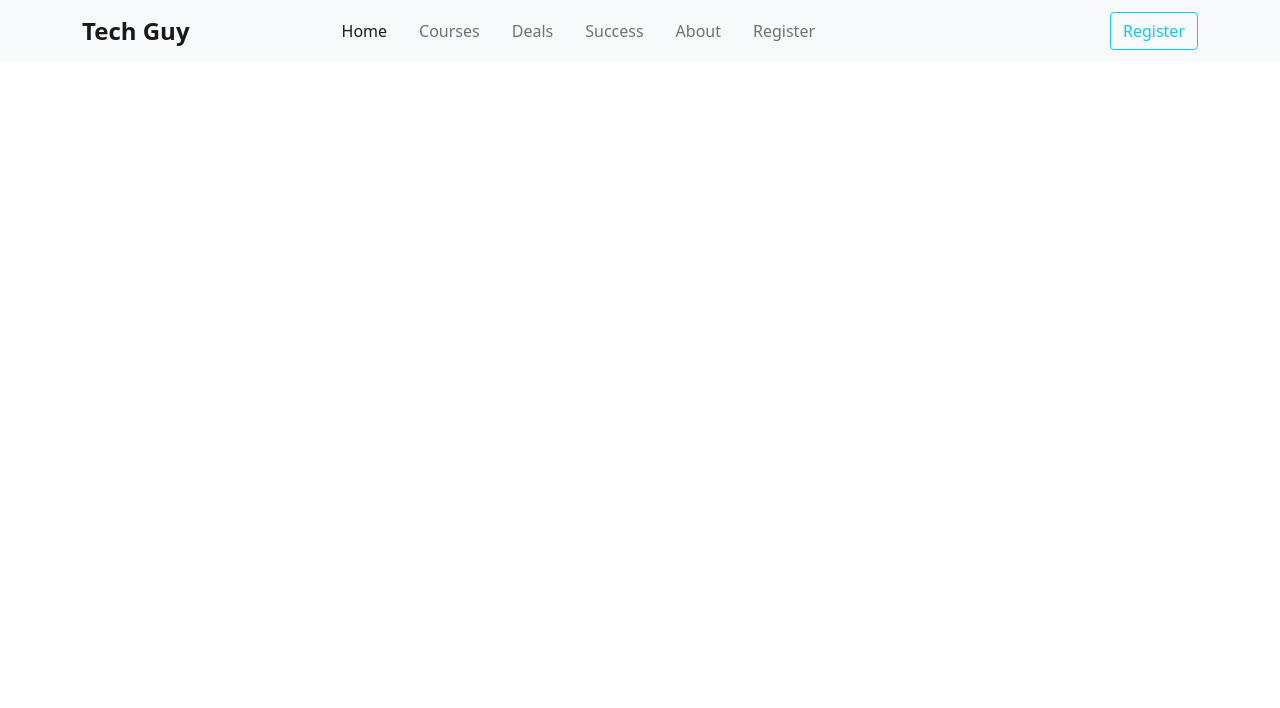
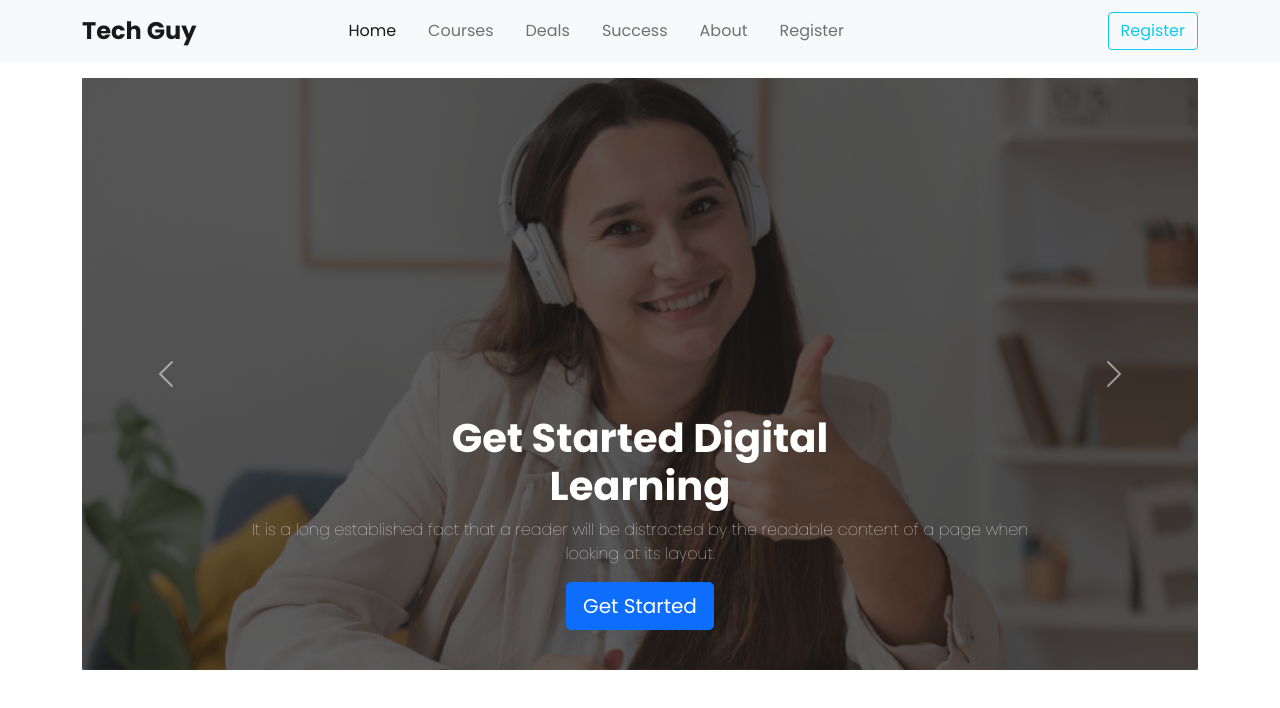
Before and after one commit to khaled-devp/tech-guy, a plain HTML site: page index.html in a window 1280 px wide. Drawn offline with nearby package versions, Linux system fonts and the light colour scheme.

Commit message:
banner added

```diff
--- /dev/null
+++ b/css/style.css
@@ -0,0 +1,17 @@
+@import url('https://fonts.googleapis.com/css2?family=Poppins:wght@100;200;300;400;500;600;700;800;900&display=swap');
+body{
+    font-family: 'Poppins', sans-serif;
+}
+.banner-text{
+    z-index: 9;
+}
+.carousel-inner::after{
+    position: absolute;
+    content: '';
+    top: 0;
+    left: 0;
+    width: 100%;
+    height: 100%;
+    background: rgba(29, 29, 29, 0.7);
+    z-index: 1;
+}
--- a/index.html
+++ b/index.html
@@ -7,6 +7,7 @@
     <title>Tech Guy</title>
     <link rel="icon" href="images/tech_icon.svg">
     <link href="https://cdn.jsdelivr.net/npm/bootstrap@5.0.2/dist/css/bootstrap.min.css" rel="stylesheet" integrity="sha384-EVSTQN3/azprG1Anm3QDgpJLIm9Nao0Yz1ztcQTwFspd3yD65VohhpuuCOmLASjC" crossorigin="anonymous">
+    <link rel="stylesheet" href="css/style.css">
 </head>
 <body>
     <header>
@@ -52,7 +53,56 @@
         <!-- ======================
             banner area start
         ======================== -->
-
+        <section id="banner" class="my-3">
+            <div class="container">
+                <div id="carouselExampleCaptions" class="carousel slide" data-bs-ride="false">
+                    <div class="carousel-inner">
+                        <div class="carousel-item active">
+                            <img src="images/cover/cover-1.png" class="d-block w-100" alt="cover-1">
+                            <div class="carousel-caption carousel-align d-block banner-text">
+                                <h1 class="fs-1 fw-bold"> Get Started Digital
+                                    <br>
+                                    Learning
+                                </h1>
+                                <p class="fw-lighter">It is a long established fact that a reader will be distracted by the readable content of a page when looking at its layout.</p>
+                                <a href="#" class="btn btn-lg btn-primary">Get Started</a>
+                            </div>
+                        </div>
+                        <div class="carousel-item ">
+                            <img src="images/cover/cover-2.jpg" class="d-block w-100" alt="cover-2">
+                            <div class="carousel-caption carousel-align d-block banner-text">
+                                <h1 class="fs-1 fw-bold">Get Started Digital <br>
+                                    Learning
+                                </h1>
+                                <p class="fw-lighter">It is a long established fact that a reader will be distracted by the readable content of a page when looking at its layout.</p>
+                                <a href="#" class="btn btn-lg btn-primary">Get Started</a>
+                            </div>
+                        </div>
+                        <div class="carousel-item ">
+                            <img src="images/cover/cover-3.jpg" class="d-block w-100" alt="cover-3">
+                            <div class="carousel-caption carousel-align d-block banner-text">
+                                <h1 class="fs-1 fw-bold">Get Started Digital
+                                    <br>
+                                    Learning
+                                </h1>
+                                <p class="fw-lighter">It is a long established fact that a reader will be distracted by the readable content of a page when looking at its layout.</p>
+                                <a href="#" class="btn btn-lg btn-primary">Get Started</a>
+                            </div>
+                        </div>
+                    </div>
+                    <button class="carousel-control-prev" type="button" data-bs-target="#carouselExampleCaptions"
+                        data-bs-slide="prev">
+                        <span class="carousel-control-prev-icon" aria-hidden="true"></span>
+                        <span class="visually-hidden">Previous</span>
+                    </button>
+                    <button class="carousel-control-next" type="button" data-bs-target="#carouselExampleCaptions"
+                        data-bs-slide="next">
+                        <span class="carousel-control-next-icon" aria-hidden="true"></span>
+                        <span class="visually-hidden">Next</span>
+                    </button>
+                </div>
+            </div>
+        </section>
         <!-- ======================
             banner area end
         ======================== -->
```
